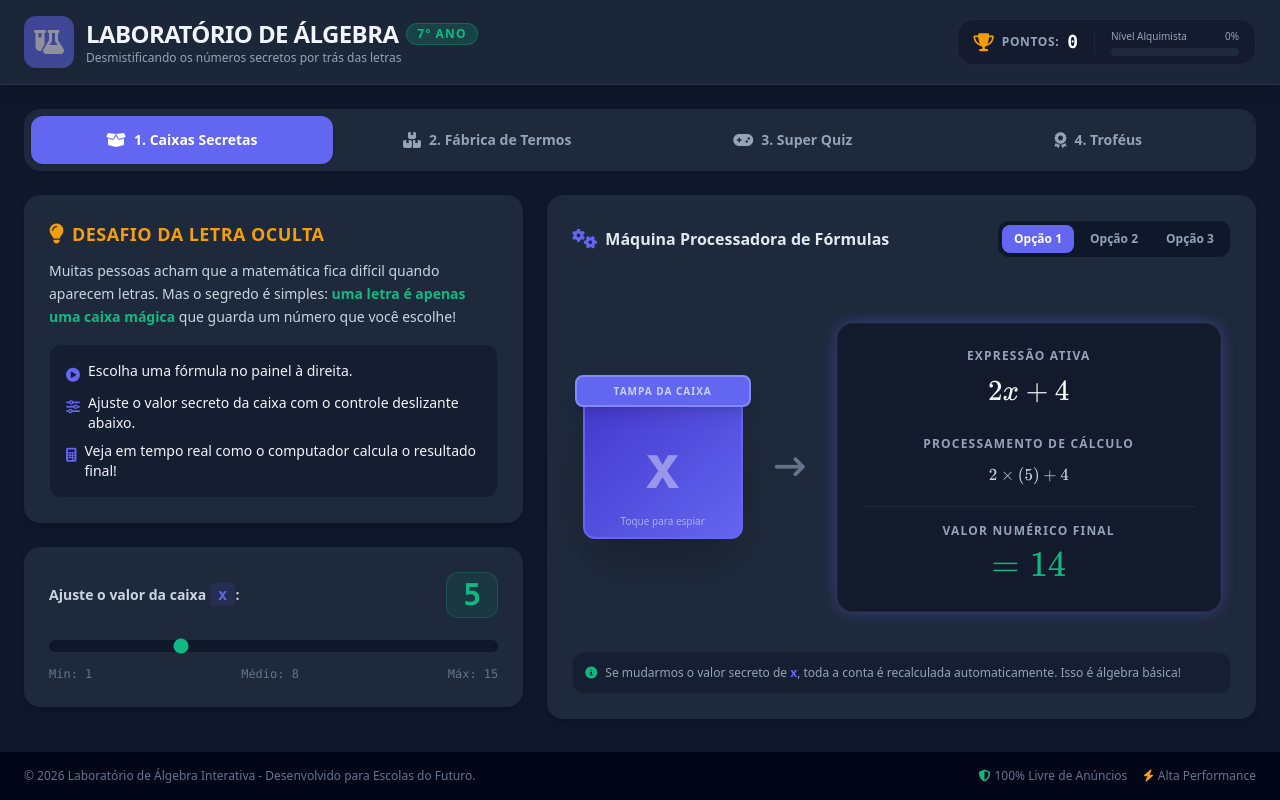
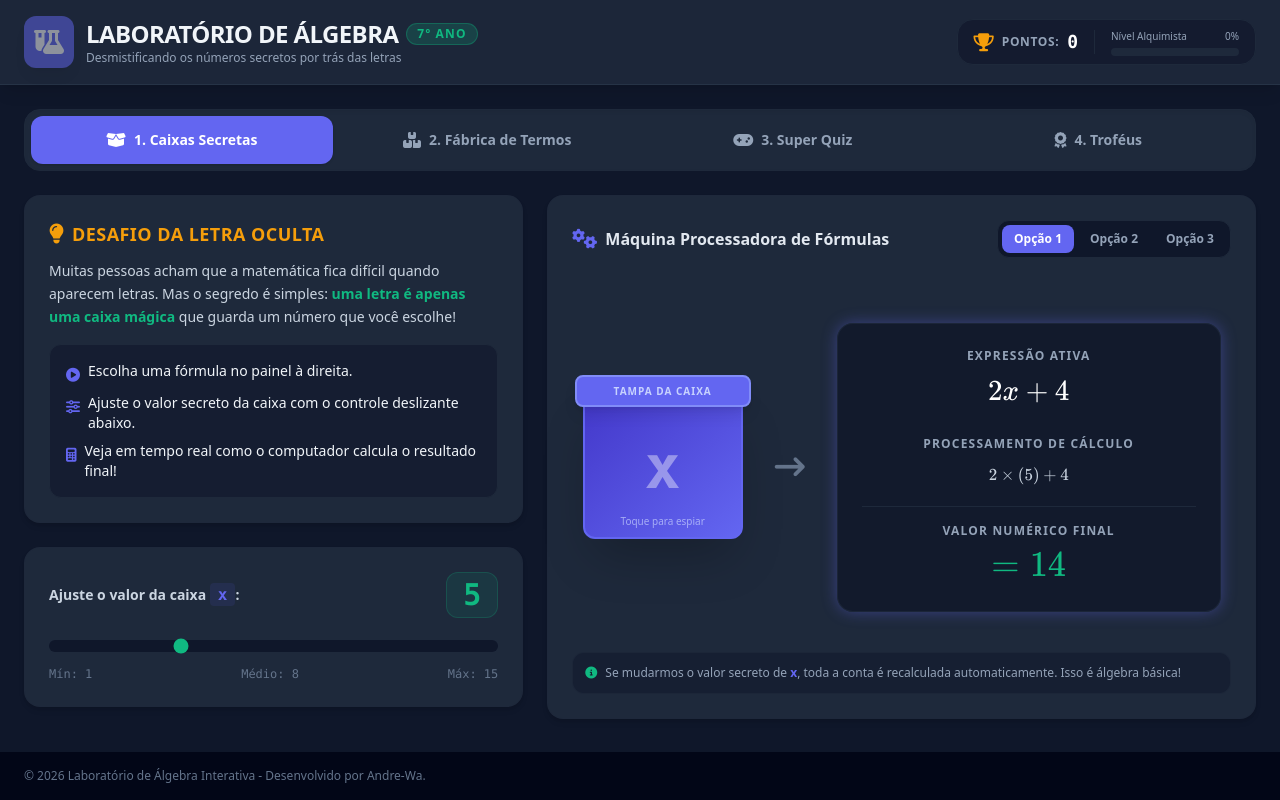
Before and after one commit to Andre-Wa/7-ano-algebra-lab, a plain HTML site: page index.html in a window 1280 px wide. Drawn offline with nearby package versions, Linux system fonts and the light colour scheme.

Commit message:
Update index.html

```diff
--- a/index.html
+++ b/index.html
@@ -485,11 +485,7 @@
     <!-- FOOTER DA APLICAÇÃO -->
     <footer class="bg-slate-950 py-4 px-6 border-t border-slate-900 mt-auto">
         <div class="max-w-7xl mx-auto flex flex-col md:flex-row items-center justify-between gap-4 text-xs text-slate-500">
-            <p>&copy; 2026 Laboratório de Álgebra Interativa - Desenvolvido para Escolas do Futuro.</p>
-            <div class="flex items-center gap-4">
-                <span class="flex items-center gap-1"><i class="fa-solid fa-shield-halved text-brand-neonGreen"></i> 100% Livre de Anúncios</span>
-                <span class="flex items-center gap-1"><i class="fa-solid fa-bolt text-brand-neonOrange"></i> Alta Performance</span>
-            </div>
+            <p>&copy; 2026 Laboratório de Álgebra Interativa - Desenvolvido por Andre-Wa.</p>
         </div>
     </footer>
 
```
